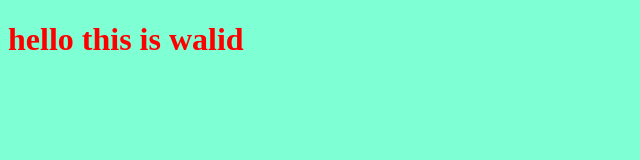
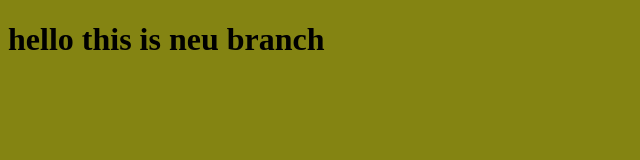
Before and after one commit to walidaaissa-web/myproject, a plain HTML site: page index.html in a window 1280 px wide. Shown: the whole page, without its empty margins (0-640 px from the left). Drawn offline with Linux system fonts and the light colour scheme.

Commit message:
changing style for the title

```diff
--- a/index.html
+++ b/index.html
@@ -7,7 +7,7 @@
     <link rel="stylesheet" href="style.css">
 </head>
 <body>
-    <h1>hello this is walid</h1>
+    <h1>hello this is neu branch</h1>
   <script src="app.js"></script>
 </body>
 </html>
--- a/style.css
+++ b/style.css
@@ -1,7 +1,7 @@
 h1{
-    color : red;
+    color : black;
 
 }
 body{
-    background-color: aquamarine;
+    background-color: rgb(132, 132, 18);
 }
```
